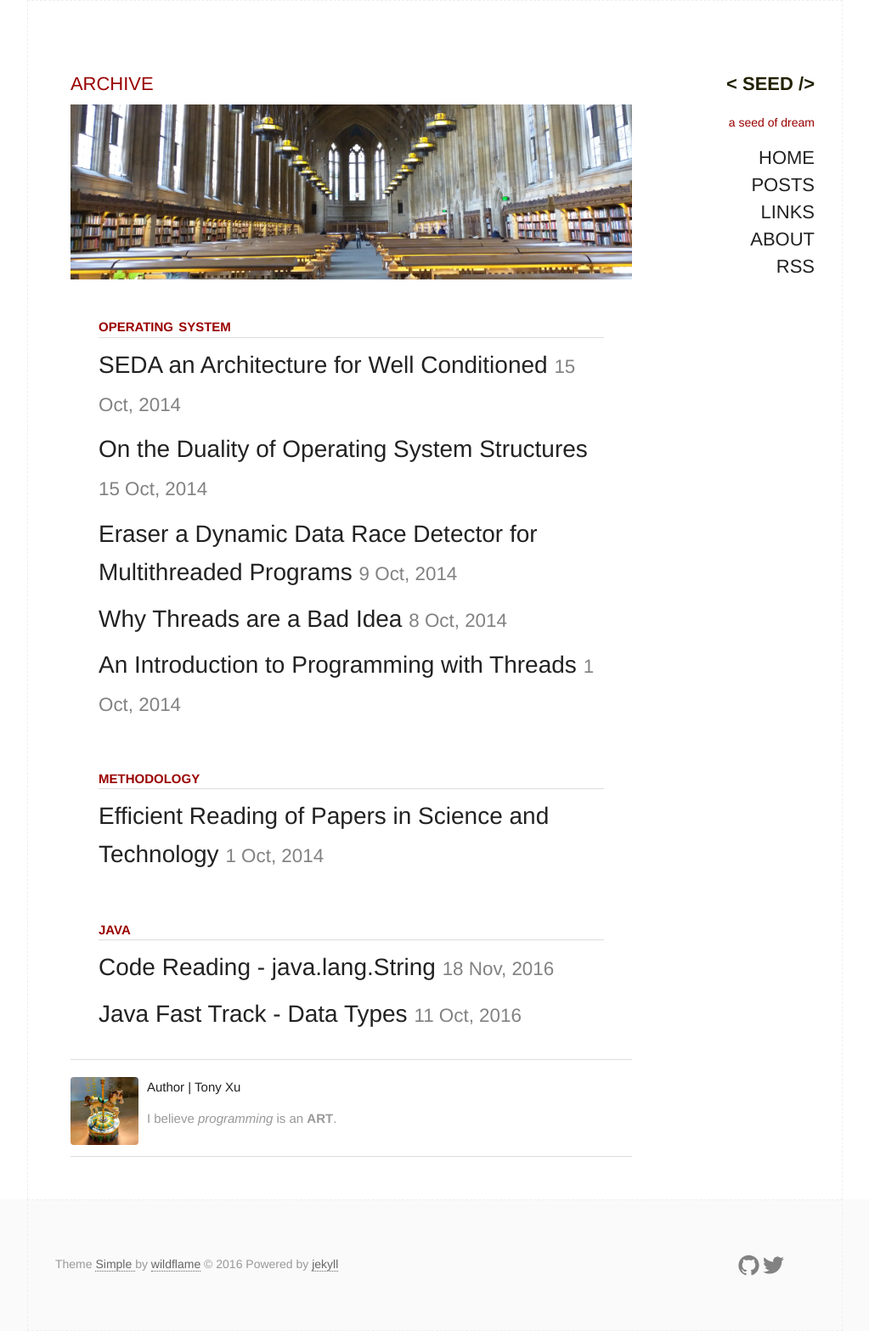
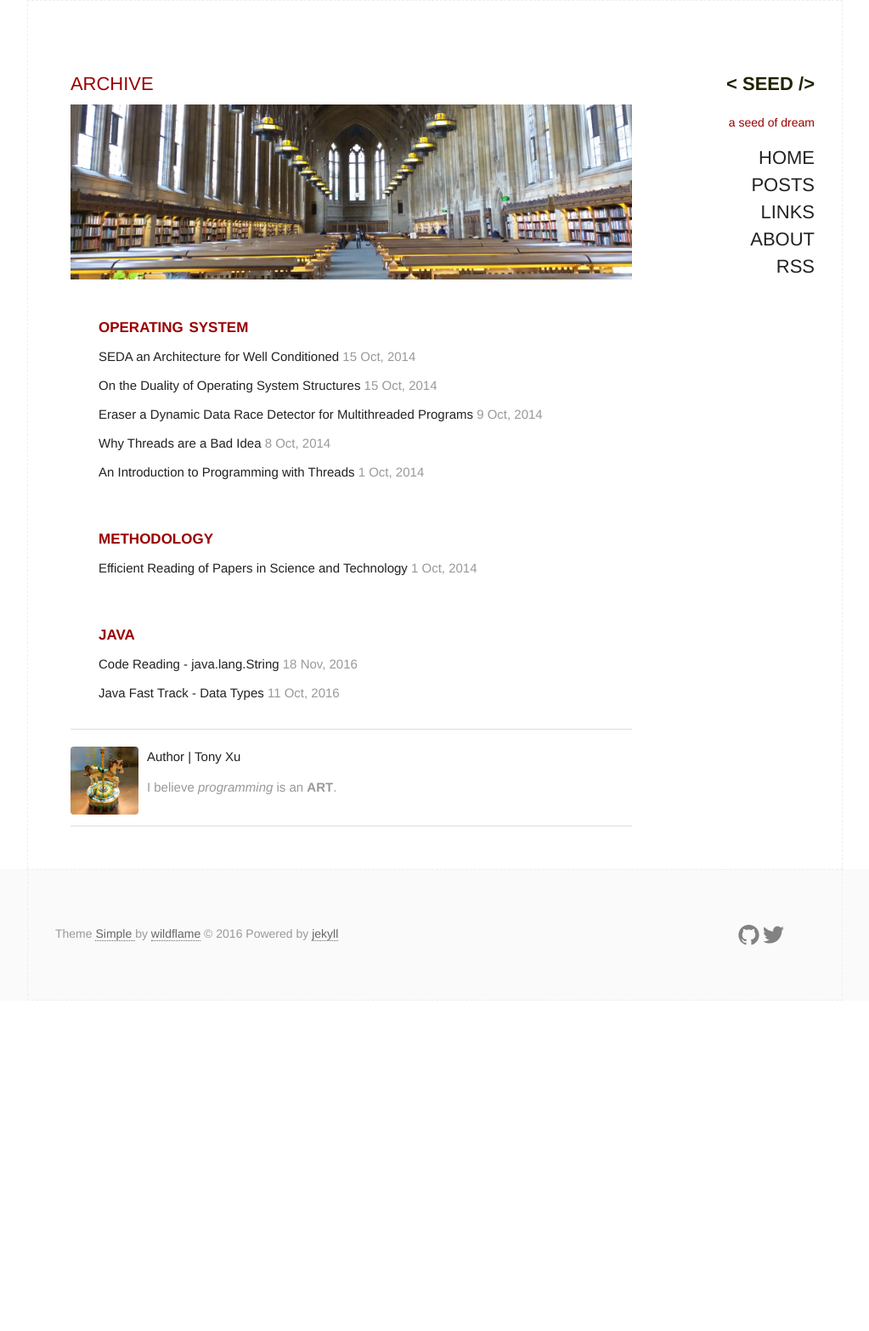
Before and after one commit to Tonyxu82/tonyxu82.github.io, a Jekyll site: the page built from archive.html, in a window 1280 px wide. Shown: the whole page at 85% size, without its empty margins (128-1151 px from the left). Built offline with Jekyll 4.4.1, drawn with Linux system fonts in a browser that asks for light colours; after the commit the page ends 1178 px from its top, so only the background shows below that.

Commit message:
update format of post archive

```diff
--- a/_sass/_layout.scss
+++ b/_sass/_layout.scss
@@ -193,6 +193,17 @@
 .post_title {
     font-size: 28px;
     margin-bottom: 1rem;
+}
+
+.post_title_archive {
+    font-size: 15px;
+    margin-bottom: 1rem;
+}
+
+.post_date_archive {
+   font-size: 15px;
+   margin-bottom: 1rem;
+   color: #99999a;
 }
 
 .post_date {
--- a/archive.html
+++ b/archive.html
@@ -11,13 +11,13 @@
     {% for category in site.categories %}
 
     <div class="category-name">
-      <h2><b>{{ category | first }}</b></h2>
+      <h1><b>{{ category | first }}</b></h1>
     </div>
     {% for post in category.last %}
 
-    <div class="post_title">
+    <div class="post_title_archive">
       <a href="{{ post.url | prepend: site.baseurl }}">{{ post.title}}</a>
-      <span class="date">{{ post.date | date: "%-d %b, %Y" }}</span>
+      <span class="date post_date_archive">{{ post.date | date: "%-d %b, %Y" }}</span>
     </div>
 
     {% endfor %}
```
